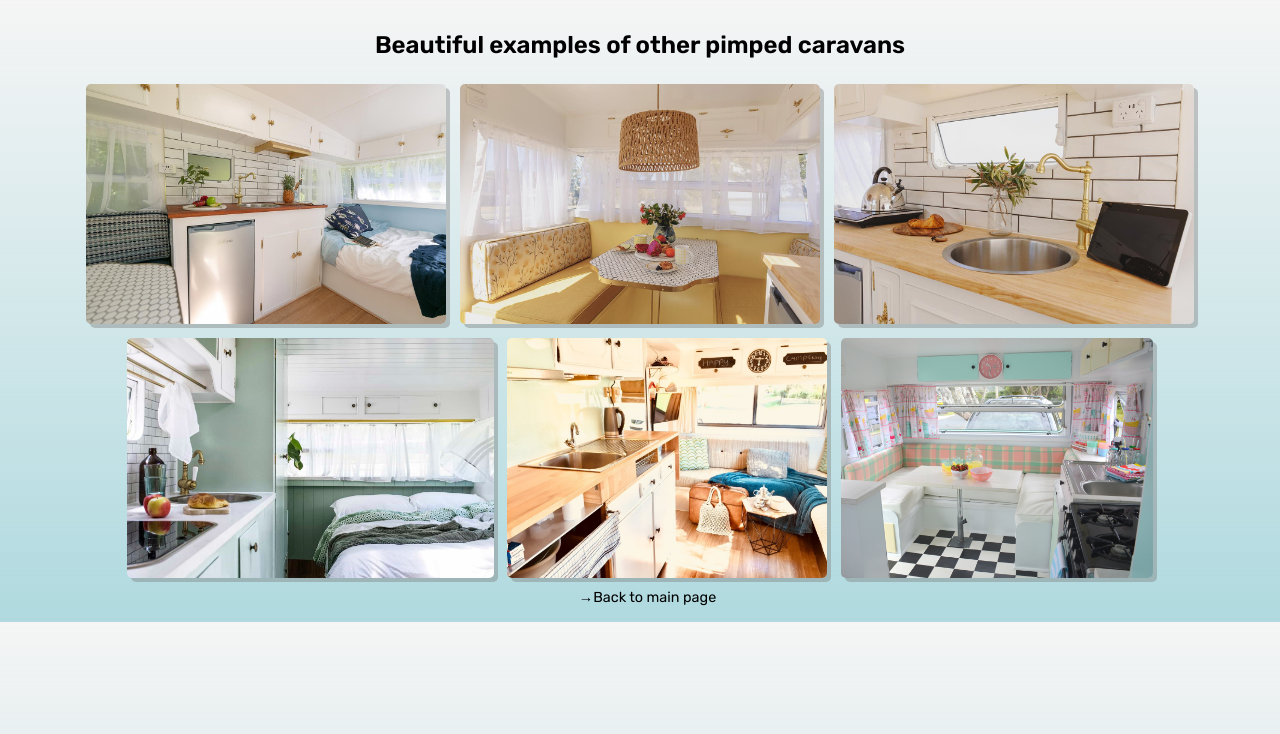
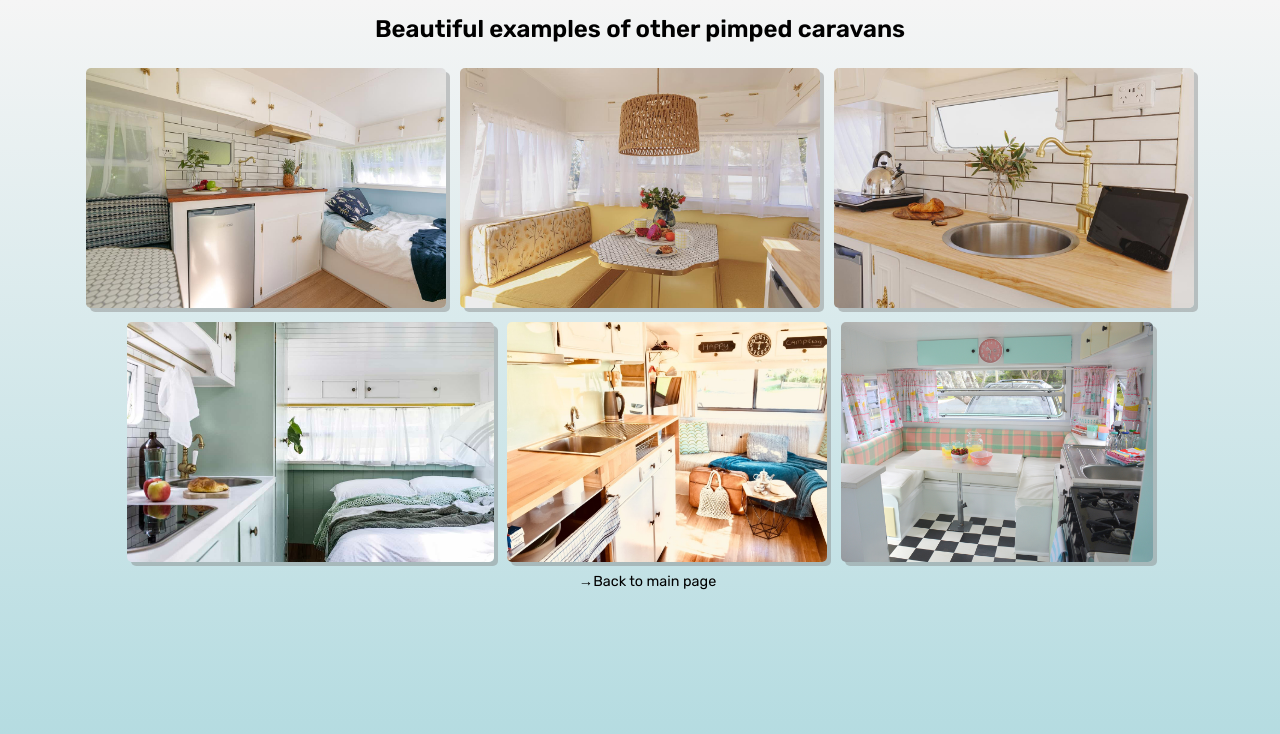
Before and after one commit to Melanie-codegirl/final-project, a plain HTML site: page new_interiors.html in a window 1280 px wide. Drawn offline with Linux system fonts and the light colour scheme; a web font is replaced by a local one.

Commit message:
sets old_interior to full screen

```diff
--- a/styles.css
+++ b/styles.css
@@ -114,7 +114,8 @@ footer > div  {
 .pointer {cursor: pointer;}
 
 #secondbody {
-    margin: 1rem;
+    margin: 0;
+    min-height: 100vh;
     background-image: linear-gradient(to top,#1591a157, whitesmoke);
     text-align: center;
 }
```
